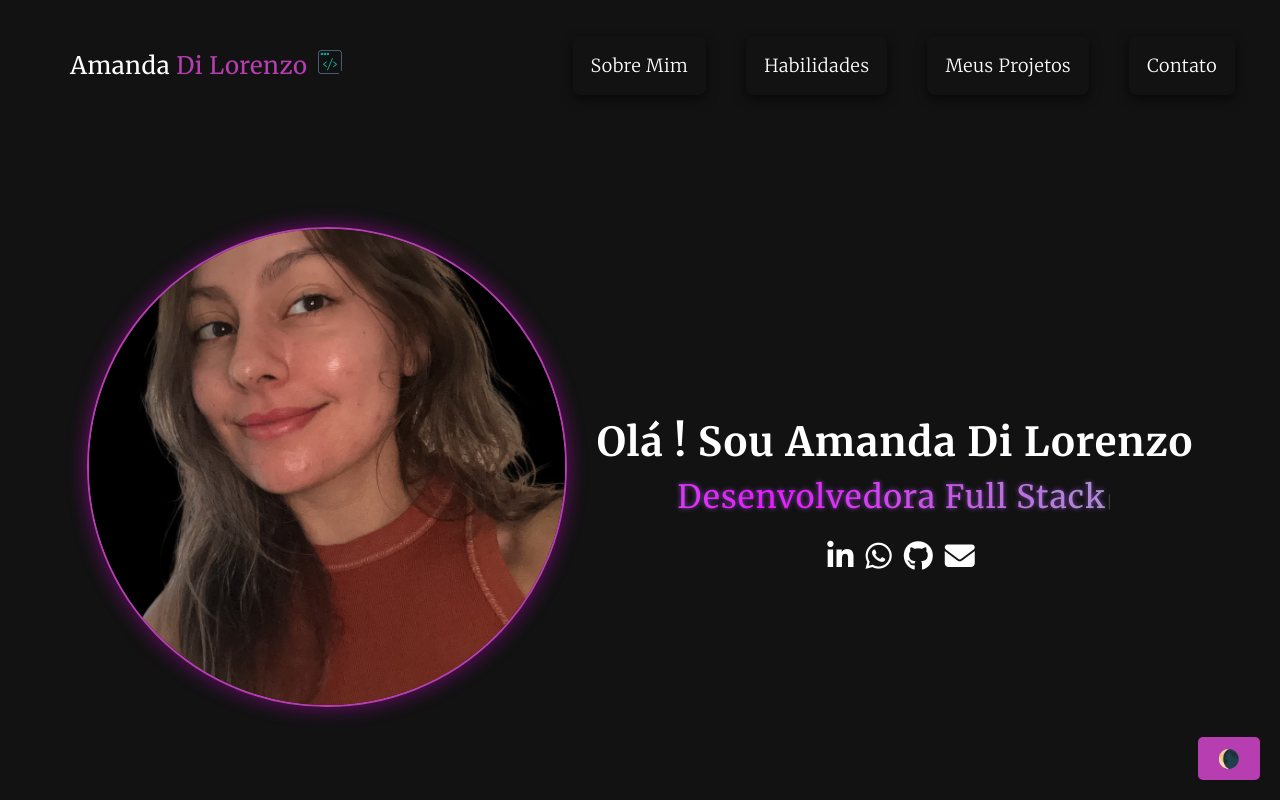
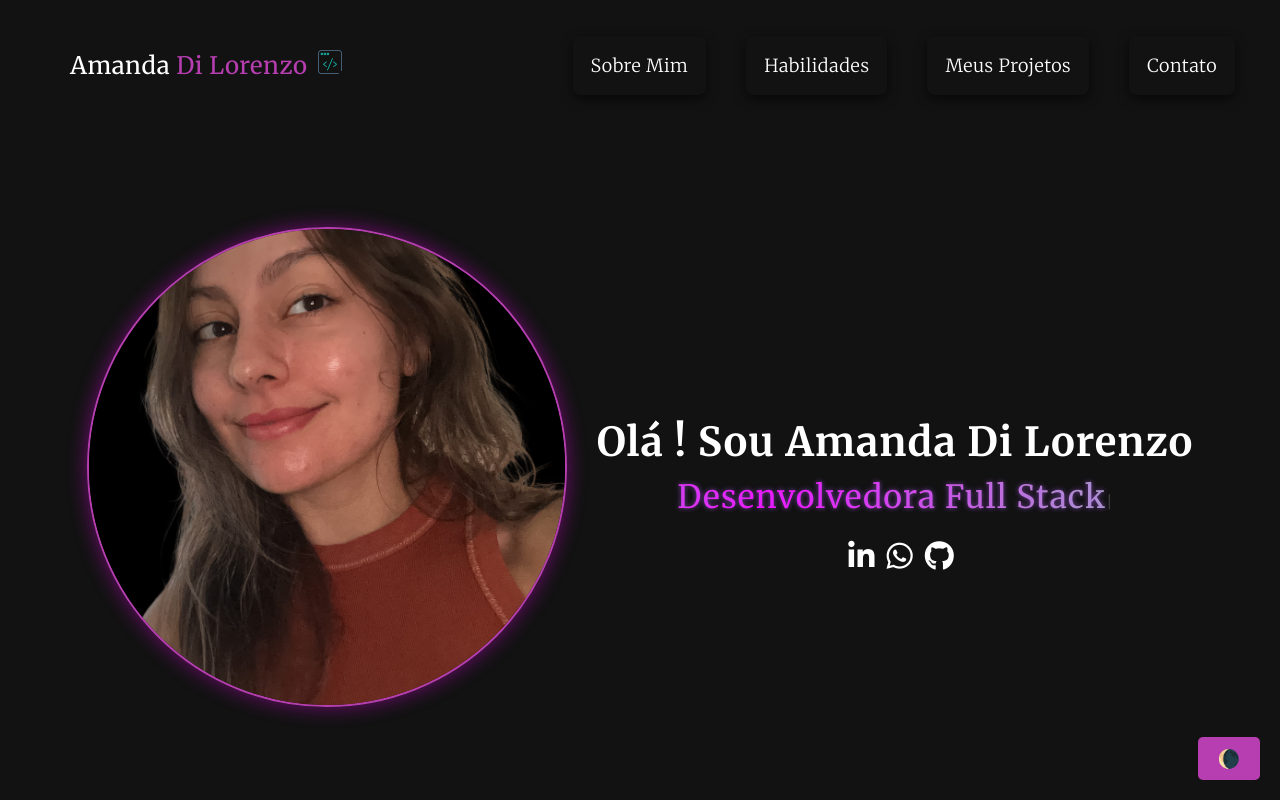
Before and after one commit to mandiilorenzo/portfolio-amanda-angular, an Angular app: page / in a window 1280 px wide. Shown: the top 800 px of the page. Built offline with nearby package versions, Linux system fonts and the light colour scheme.

Commit message:
tirando email e atualizando curriculo

```diff
--- a/src/app/modules/portfolio/components/about/about.component.html
+++ b/src/app/modules/portfolio/components/about/about.component.html
@@ -18,5 +18,5 @@
         </div>
     </div>
 
-    <a href="../../../../../assets/docs/curriculo-fullstack.pdf" aria-label="Baixar meu currículo em PDF" class="btn-cv">Baixar CV</a>
+    <a href="../../../../../assets/docs/curriculo-estagio-fullstack.pdf" aria-label="Baixar meu currículo em PDF" class="btn-cv">Baixar CV</a>
 </section>
--- a/src/app/modules/portfolio/components/contact/contact.component.html
+++ b/src/app/modules/portfolio/components/contact/contact.component.html
@@ -5,9 +5,6 @@
         <img src="assets/images/contact-me.svg" alt="imagem referindo-se à contato por email e telefone" class="img-contact">
 
         <div class="contact-links">
-            <a href="mandilorenzo@gmail.com" target="_blank" rel="noopener noreferrer">
-                <i class="fas fa-envelope"></i> Email
-            </a>
             <a href="https://www.linkedin.com/in/mandilorenzo" target="_blank" rel="noopener noreferrer">
                 <i class="fab fa-linkedin"></i> Linkedin
             </a>
--- a/src/app/modules/portfolio/components/footer/footer.component.html
+++ b/src/app/modules/portfolio/components/footer/footer.component.html
@@ -1,6 +1,5 @@
 <footer class="footer">
     <div class="footer-icons">
-        <a href="mandilorenzo@gmail.com" target="_blank"><i class="fas fa-envelope"></i></a>
         <a href="https://www.linkedin.com/in/mandilorenzo" target="_blank"><i class="fab fa-linkedin"></i></a>
         <a href="https://github.com/mandilorenzo" target="_blank"><i class="fab fa-github"></i></a>
         <a href="https://wa.me/34992418252" target="_blank"><i class="fab fa-whatsapp"></i></a>
--- a/src/app/modules/portfolio/components/profile/profile.component.html
+++ b/src/app/modules/portfolio/components/profile/profile.component.html
@@ -14,8 +14,6 @@
                     class="fab fa-whatsapp"></i></a>
             <a target="_blank" rel="noopener noreferrer" href="https://github.com/mandiilorenzo"><i
                     class="fab fa-github"></i></a>
-            <a href="mandilorenzo@gmail.com" target="_blank" rel="noopener noreferrer">
-                <i class="fas fa-envelope"></i></a>
         </div>
     </div>
 
```
Also changed, not shown: 2 other files (tests, documents, lock files or other folders).
